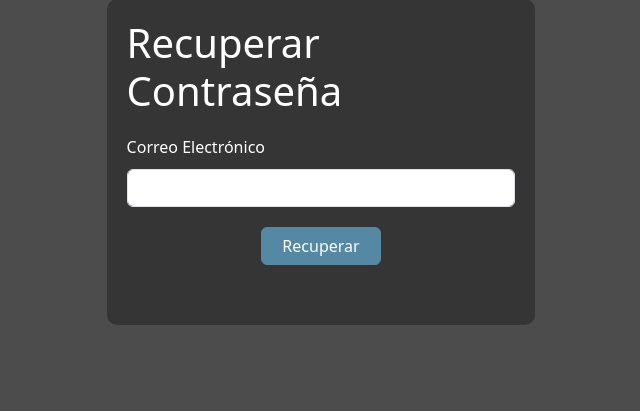
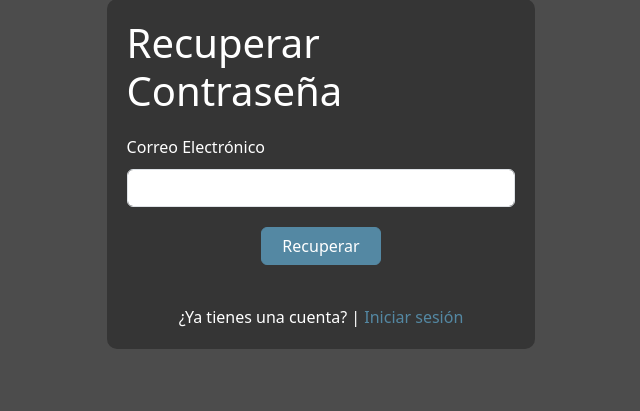
Before and after one commit to dieramirezma/unAgenda, a Flask app: page /recuperate in a window 1280 px wide. Shown: the part 129-540 px from the top of the page, without its empty margins (319-959 px from the left). Run offline with Flask 3, Linux system fonts and the light colour scheme; parts of the project's set-up code (start-up, migrations or seed data) failed here and were passed over; some libraries are stand-ins or nearby versions.

Commit message:
Update recuperate.html

```diff
--- a/prFlask/templates/recuperate.html
+++ b/prFlask/templates/recuperate.html
@@ -42,7 +42,9 @@
         <div style="text-align: center;margin-bottom: 40px;">
         <button type="submit" class="btn btn-primary" >Recuperar</button>
         </div>
-
+        <div style="text-align: center;">
+        <label class="loginAccess" for="exampleRegister">¿Ya tienes una cuenta? | <a style="text-decoration: none;" href="/">Iniciar sesión</a></label>
+        </div>
     </form>
 </div>
 </body>
```
